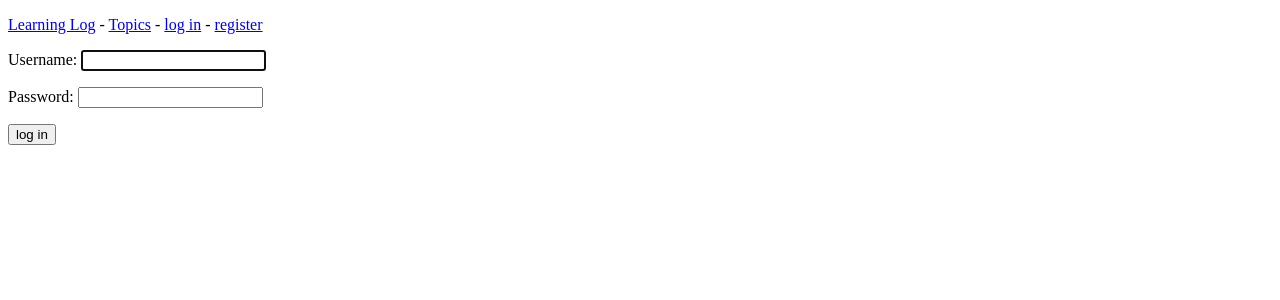
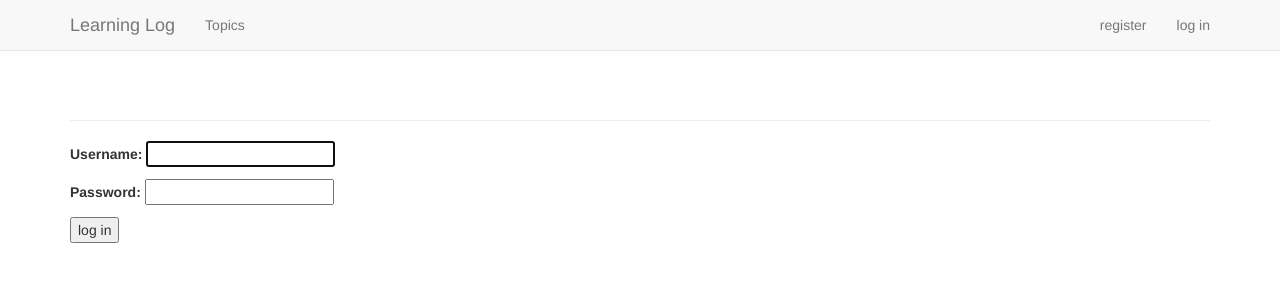
Before and after one commit to montalvas/learning_log, a Django app: page /users/login/?next=/edit_entry/1/ in a window 1280 px wide. Shown: the top 300 px of the page. Run offline with Django 3.2, Linux system fonts and the light colour scheme; some libraries are stand-ins or nearby versions.

Commit message:
Add bootstrap to base.html

```diff
--- a/learning_logs/templates/learning_logs/_layouts/base.html
+++ b/learning_logs/templates/learning_logs/_layouts/base.html
@@ -1,3 +1,4 @@
+{% load bootstrap3 %}
 <!DOCTYPE html>
 <html lang="pt-br">
 <head>
@@ -5,22 +6,52 @@
   <meta http-equiv="X-UA-Compatible" content="IE=edge">
   <meta name="viewport" content="width=device-width, initial-scale=1.0">
   <title>
-      {% block title %}Learning Log{% endblock %}
+      {% block title %}Learning Log{% endblock title %}
   </title>
+  {% bootstrap_css %}
+  {% bootstrap_javascript %}
 </head>
 <body>
-  <p>
-      <a href="{% url 'learning_logs:index' %}">Learning Log</a> -
-      <a href="{% url 'learning_logs:topics' %}">Topics</a> -
-      {% if user.is_authenticated %}
-        Hello, {{ user.username }}.
-        <a href="{% url 'users:logout' %}">log out</a>
-      {% else %}
-        <a href="{% url 'users:login' %}">log in</a> -
-        <a href="{% url 'users:register' %}">register</a>
-      {% endif %}
-  </p>
+  <!-- Static navbar -->
+  <nav class="navbar navbar-default navbar-static-top">
+    <div class="container">
 
-  {% block content %}{% endblock %}
+      <div class="navbar-header">
+        <button type="button" class="navbar-toggle collapsed"
+        data-toggle="collapse" data-target="#navbar" aria-expanded="false"
+        aria-controls="navbar"></button>
+        <a href="{% url 'learning_logs:index' %}" class="navbar-brand">
+          Learning Log
+        </a>
+      </div><!-- navbar-header -->
+
+      <div id="navbar" class="navbar-collapse collapse">
+        <ul class="nav navbar-nav">
+          <li>
+            <a href="{% url 'learning_logs:topics' %}">Topics</a></li>
+        </ul>
+
+        <ul class="nav navbar-nav navbar-right">
+          {% if user.is_authenticated %}
+            <li><a>Hello, {{ user.username }}.</a></li>
+            <li><a href="{% url 'users:logout' %}">log out</a></li>
+          {% else %}
+            <li><a href="{% url 'users:register' %}">register</a></li>
+            <li><a href="{% url 'users:login' %}">log in</a></li>
+          {% endif %}
+        </ul>
+
+      </div><!--navbar-collpase-->
+    </div><!-- container -->
+  </nav>
+
+  <div class="container">
+    <div class="page-header">
+      {% block header %}{% endblock header %}
+    </div>
+    <div>
+      {% block content %}{% endblock content %}
+    </div>
+  </div><!-- container -->
 </body>
 </html>
```
Also changed, not shown: learning_log/settings.py (+9 -0 lines), db.sqlite3.
